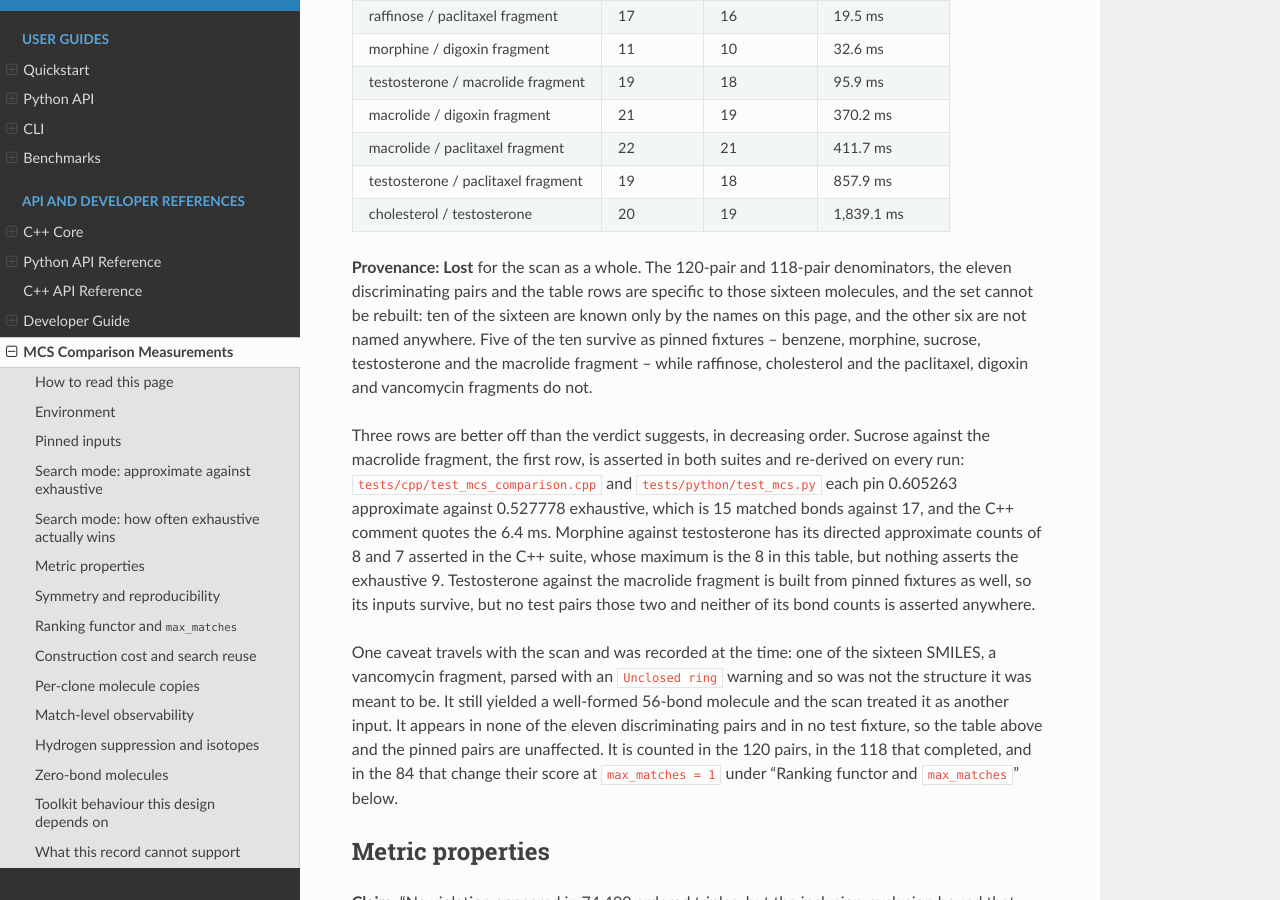
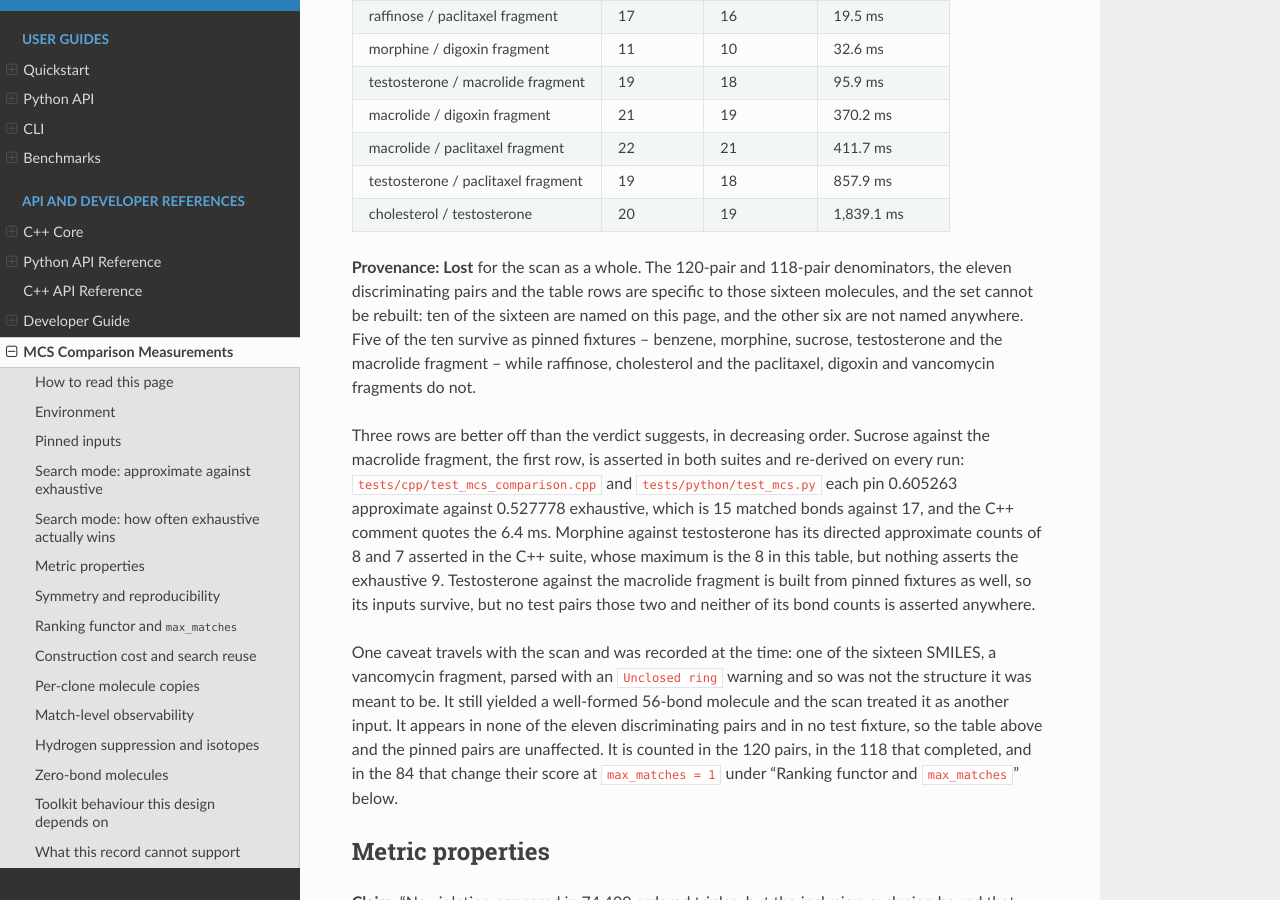
Before and after one commit to scott-arne/oecluster, a Sphinx documentation site: the page built from docs/mcs-measurements.md, in a window 1280 px wide and 900 px high, scrolled down 2711 px. Built offline with Sphinx 7.4.7 and the Read the Docs theme 3.1.0, drawn with Linux system fonts in a browser that asks for light colours; pages that are not in the unit, such as notebooks, are missing from menus; the version number is read from the project's files by our own code.

Commit message:
docs: drop the known-only-by-name overstatement from the scan verdict

```diff
--- a/docs/mcs-measurements.md
+++ b/docs/mcs-measurements.md
@@ -122,10 +122,10 @@ The eleven, exhaustive against approximate bond counts:
 **Provenance: Lost** for the scan as a whole. The 120-pair and 118-pair
 denominators, the eleven discriminating pairs and the table rows are specific
 to those sixteen molecules, and the set cannot be rebuilt: ten of the sixteen
-are known only by the names on this page, and the other six are not named
-anywhere. Five of the ten survive as pinned fixtures -- benzene, morphine,
-sucrose, testosterone and the macrolide fragment -- while raffinose,
-cholesterol and the paclitaxel, digoxin and vancomycin fragments do not.
+are named on this page, and the other six are not named anywhere. Five of the
+ten survive as pinned fixtures -- benzene, morphine, sucrose, testosterone and
+the macrolide fragment -- while raffinose, cholesterol and the paclitaxel,
+digoxin and vancomycin fragments do not.
 
 Three rows are better off than the verdict suggests, in decreasing order.
 Sucrose against the macrolide fragment, the first row, is asserted in both
```
